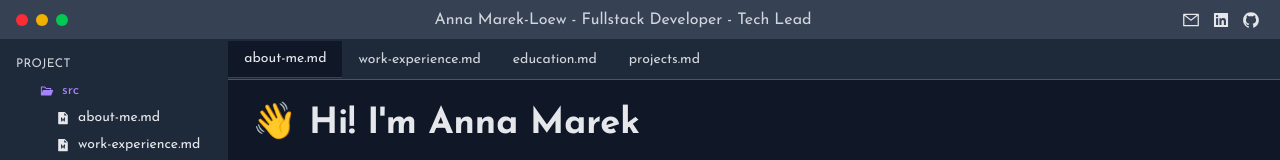
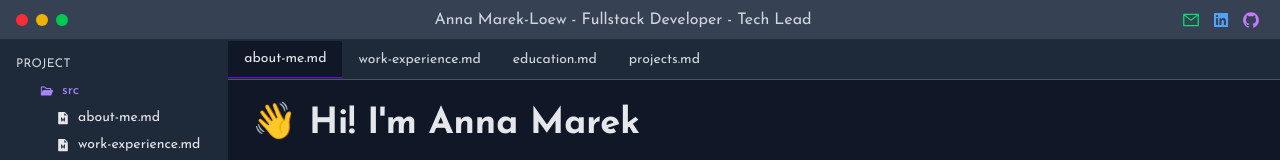
Before and after one commit to lensesrequired/lensesrequired, a Next.js app: page / in a window 1280 px wide. Shown: the top 160 px of the page. Built offline with nearby package versions, Linux system fonts and the light colour scheme.

Commit message:
Sidebar links and fix icon colors

```diff
--- a/app/layout.tsx
+++ b/app/layout.tsx
@@ -1,4 +1,5 @@
 import { SECTIONS, SECTIONS_CONFIG } from '@/constants/content';
+import classNames from 'classnames';
 import type { Metadata } from 'next';
 import { Josefin_Sans, Source_Code_Pro } from 'next/font/google';
 import { ReactNode } from 'react';
@@ -30,17 +31,17 @@ export default function RootLayout({
     {
       Icon: AiOutlineMail,
       link: 'mailto:anna@marekloew.com',
-      color: 'green',
+      color: 'text-green-400',
     },
     {
       Icon: AiFillLinkedin,
       link: 'https://www.linkedin.com/in/asmarek',
-      color: 'blue',
+      color: 'text-blue-400',
     },
     {
       Icon: AiFillGithub,
       link: 'https://www.github.com/lensesrequired',
-      color: 'purple',
+      color: 'text-purple-400',
     },
   ];
 
@@ -66,7 +67,10 @@ export default function RootLayout({
                     href={link}
                     target="_blank"
                     rel="noopener noreferrer"
-                    className={`text-${color}-400 p-1 rounded-md hover:bg-gray-800`}
+                    className={classNames(
+                      'p-1 rounded-md hover:bg-gray-800',
+                      color,
+                    )}
                   >
                     <Icon size={18} />
                   </a>
@@ -86,11 +90,14 @@ export default function RootLayout({
                     <AiFillFolderOpen /> src
                   </li>
                   {Object.values(SECTIONS).map((section) => (
-                    <li
-                      key={section}
-                      className="flex items-center gap-2 ml-4 text-gray-200"
-                    >
-                      <AiFillFileMarkdown /> {SECTIONS_CONFIG[section].fileName}
+                    <li key={section} className="flex items-center gap-2 ml-4">
+                      <AiFillFileMarkdown />
+                      <a
+                        href={`#${section}`}
+                        className="text-gray-200 hover:text-violet-400 transition-colors"
+                      >
+                        {SECTIONS_CONFIG[section].fileName}
+                      </a>
                     </li>
                   ))}
                 </ul>
--- a/app/page.tsx
+++ b/app/page.tsx
@@ -19,6 +19,25 @@ export default function Home() {
 
   const breakpoint = useTailwindBreakpoint();
   const currentContent = SECTIONS_CONFIG[tab].content;
+
+  useEffect(() => {
+    // Handle initial hash on mount
+    const hash = window.location.hash.slice(1);
+    if (hash && Object.values(SECTIONS).includes(hash as SECTIONS)) {
+      setTab(hash as SECTIONS);
+    }
+
+    // Listen for hash changes
+    const handleHashChange = () => {
+      const hash = window.location.hash.slice(1);
+      if (hash && Object.values(SECTIONS).includes(hash as SECTIONS)) {
+        setTab(hash as SECTIONS);
+      }
+    };
+
+    window.addEventListener('hashchange', handleHashChange);
+    return () => window.removeEventListener('hashchange', handleHashChange);
+  }, []);
 
   useEffect(() => {
     if ((breakpoint === 'sm' || breakpoint === 'md') && view === VIEW.SPLIT) {
@@ -46,7 +65,10 @@ export default function Home() {
               'bg-gray-900 border-b border-violet-700': tab === section,
               'text-gray-300': tab !== section,
             })}
-            onClick={() => setTab(section)}
+            onClick={() => {
+              window.location.hash = section;
+              setTab(section);
+            }}
           >
             {SECTIONS_CONFIG[section].fileName}
           </div>
```
